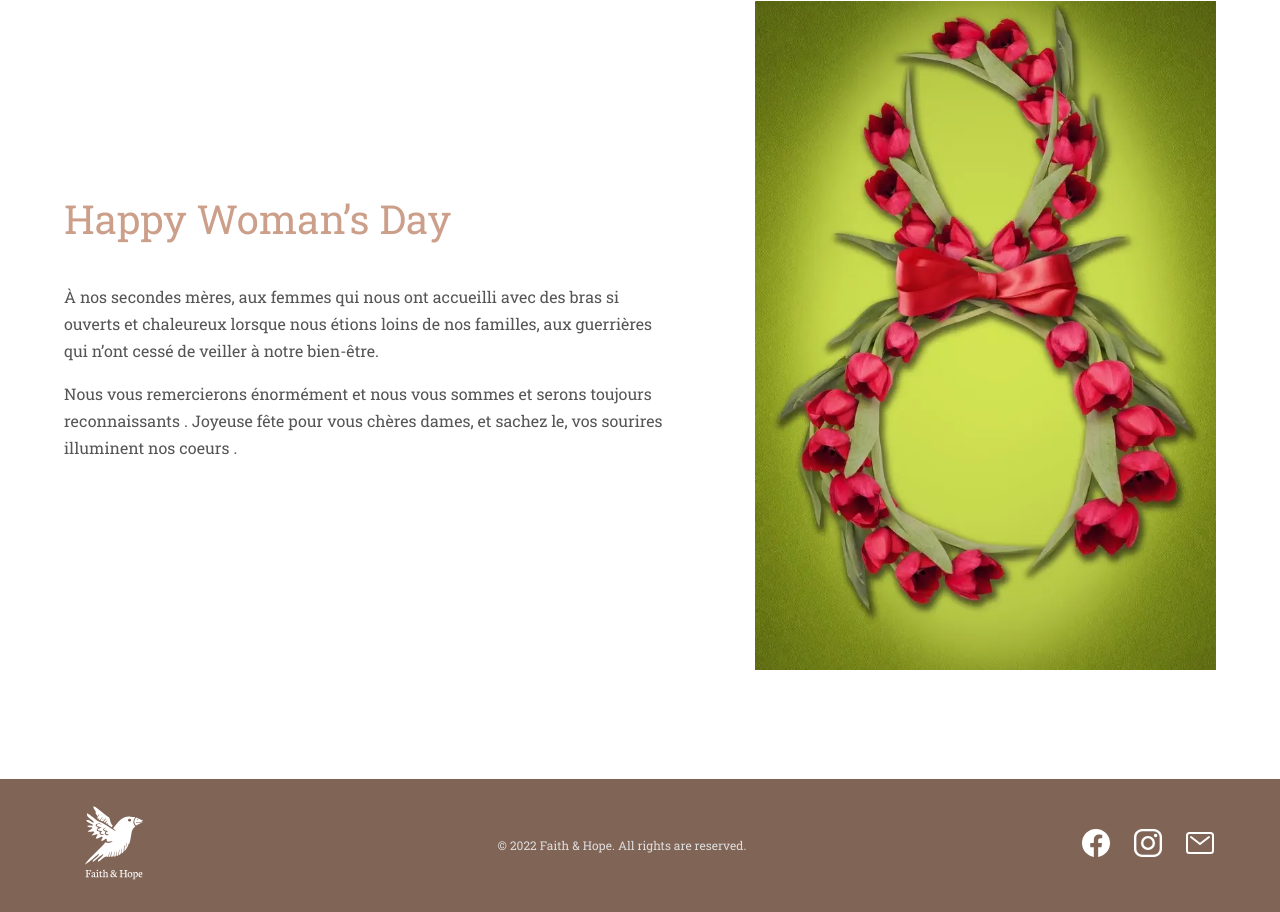
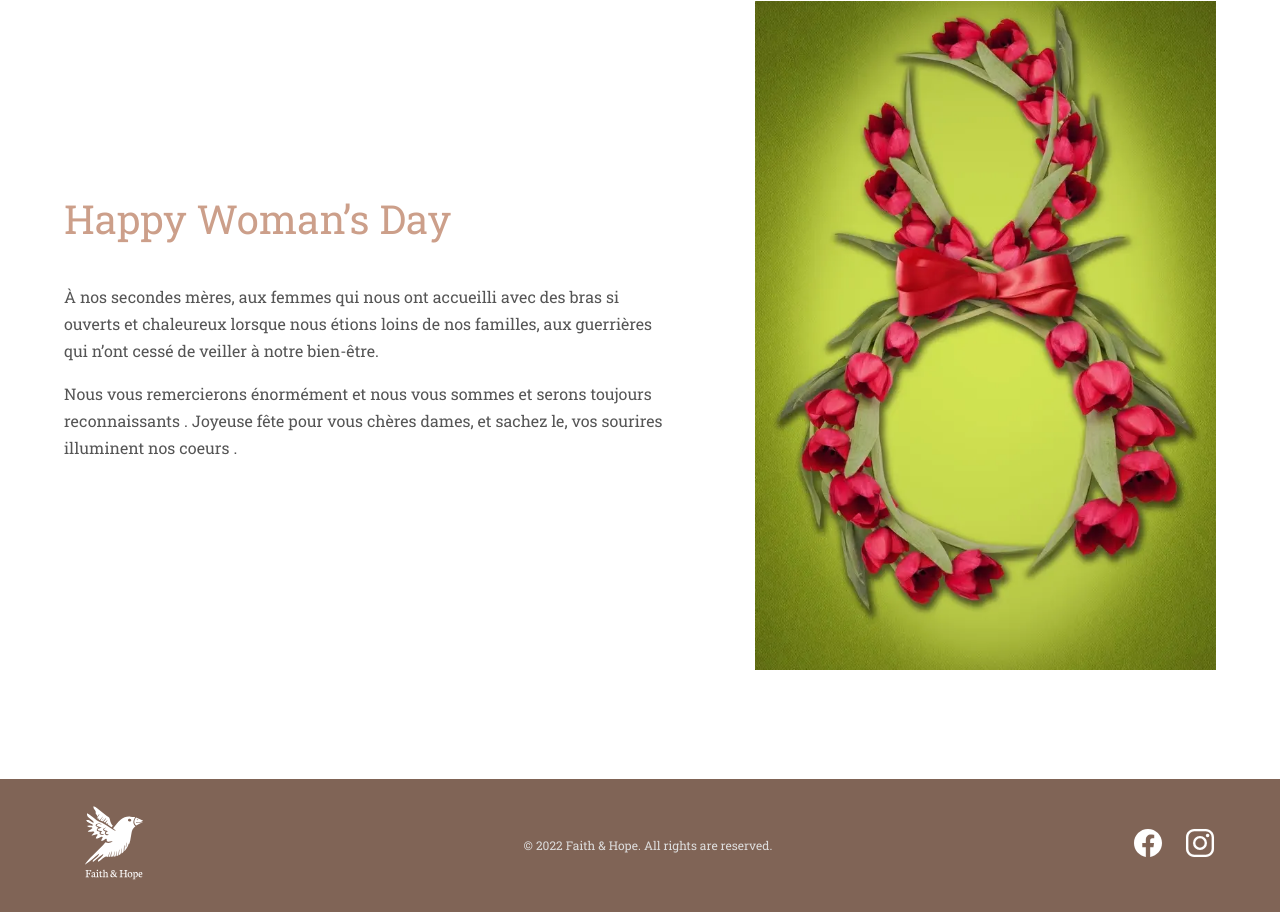
Before and after one commit to iliassel19/faithopemain, a website: page index.html in a window 1280 px wide. Shown: the part 2244-3156 px from the top of the page. Drawn offline with nearby package versions, Linux system fonts and the light colour scheme; files whose address does not match are found by name.

Commit message:
Update index.html

```diff
--- a/index.html
+++ b/index.html
@@ -430,19 +430,7 @@
             ></ion-icon>
           </a>
         </li>
-        <li class="footer__item">
-          <a
-            href="https://www.codegrepper.com/code-examples/html/onclick+on+anchor+tag+in+javascript"
-            class="footer__link"
-            onclick="check()"
-             target="_blank"
-          >
-            <ion-icon
-              name="mail-outline"
-              class="footer__icon social"
-            ></ion-icon>
-          </a>
-        </li>
+
       </ul>
     </footer>
 
```
